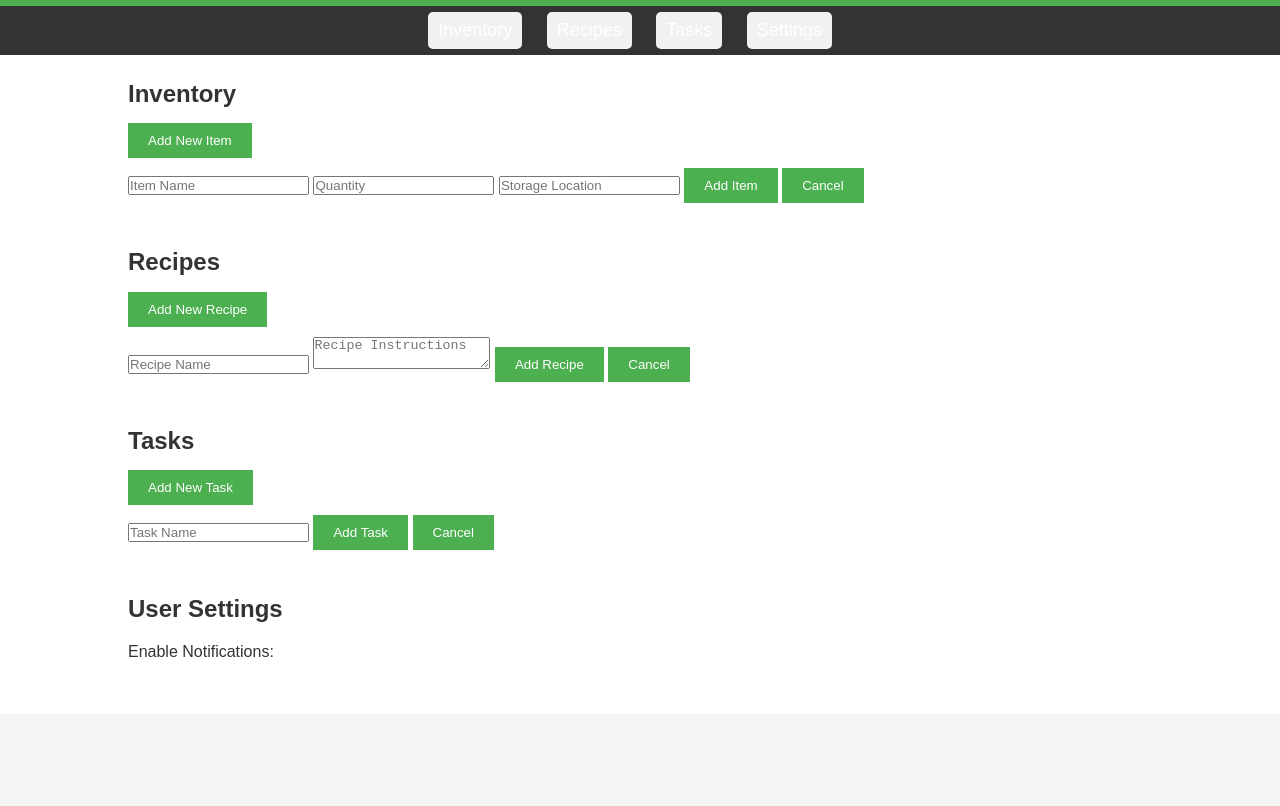
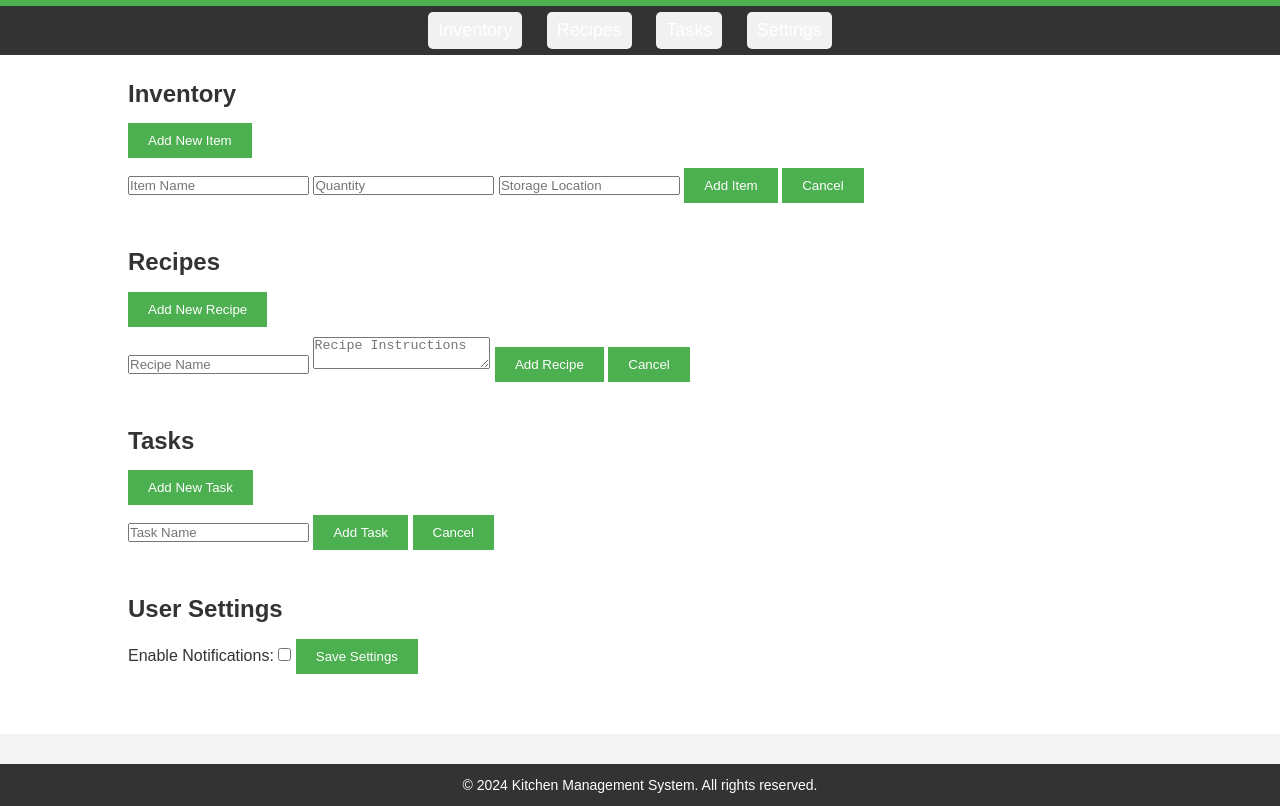
Before and after one commit to sushilashrestha/KitchenManagement, a plain HTML site: page Inventory/inventory.html in a window 1280 px wide. Shown: the part 85-891 px from the top of the page. Before the commit the page ends 800 px from the top, so only its background shows below. Drawn offline with Linux system fonts and the light colour scheme; a script that the page names is missing.

Commit message:
Update inventory.html

```diff
--- a/Inventory/inventory.html
+++ b/Inventory/inventory.html
@@ -93,5 +93,19 @@
                 <form id="settingsForm">
 
 
-                    <label for="notifications">Enable Notifications:</label>
-                    <input type
+                 <label for="notifications">Enable Notifications:</label>
+                    <input type="checkbox" id="notifications" name="notifications">
+
+                    <button type="submit">Save Settings</button>
+                </form>
+            </div>
+        </section>
+    </main>
+
+    <footer>
+        <div class="container">
+            <p>&copy; 2024 Kitchen Management System. All rights reserved.</p>
+        </div>
+    </footer>
+</body>
+</html>
```
